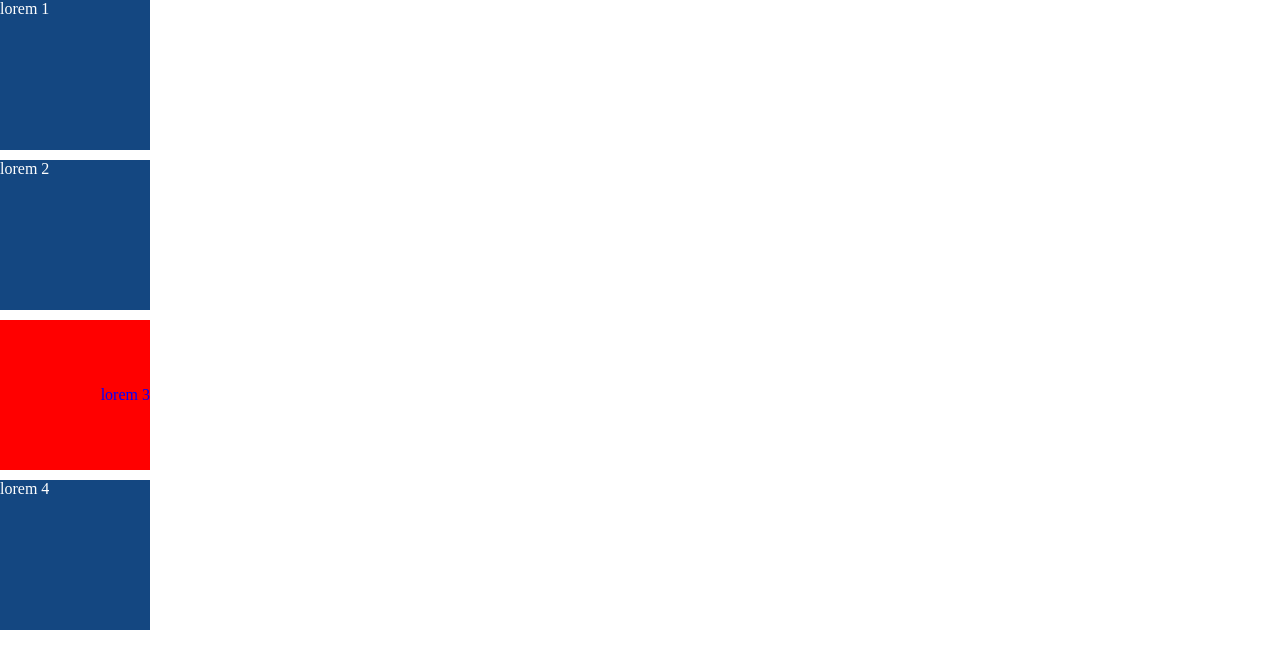
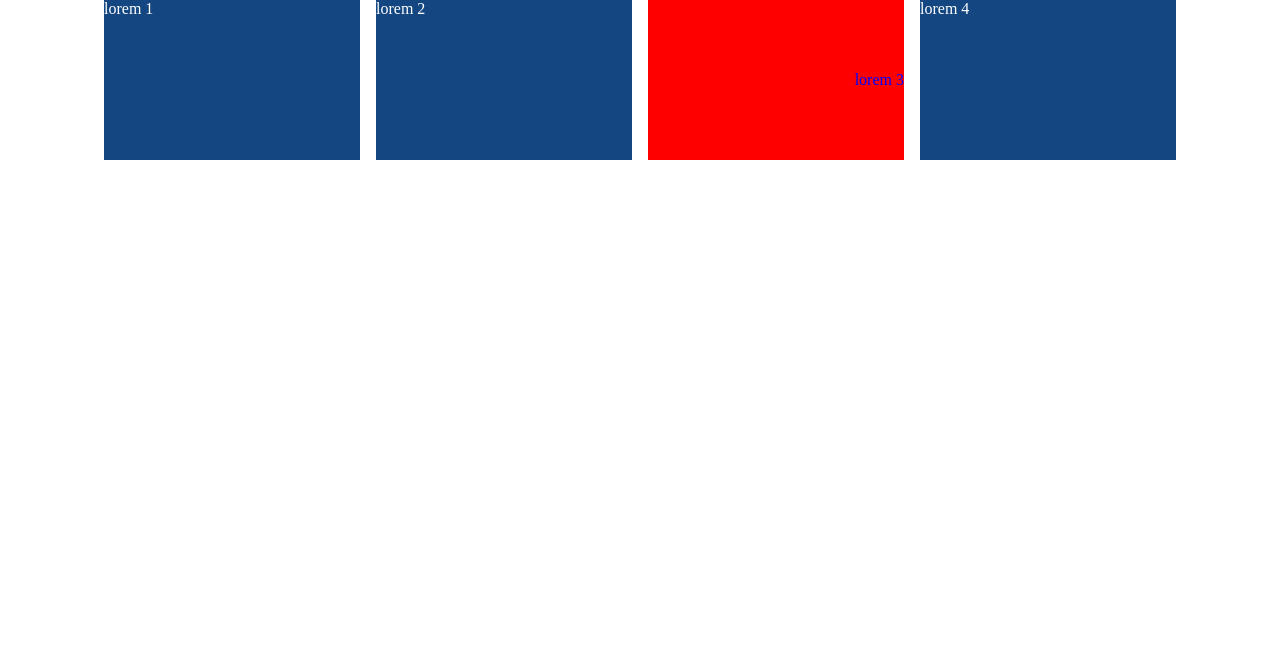
Before and after one commit to SaintHazzard/campusHTMLCSS, a plain HTML site: page index.html in a window 1280 px wide. Drawn offline with Linux system fonts and the light colour scheme.

Commit message:
maquetacion flex

```diff
--- a/css/style.css
+++ b/css/style.css
@@ -1,10 +1,15 @@
 @import url(variables.css);
 
-
+body{
+  display: flex;
+  gap: 1rem;
+  justify-content: center;
+}
 
 .box{
-width: 150px;
-height: 150px;
+display: flex;
+width: 20%;
+height: 10rem;
 color: #fff;
 margin-bottom: 10px;
 background:var(--bg-primary)
@@ -16,6 +21,7 @@ display: flex;
 flex-direction: column;
 align-items: flex-end;
 justify-content: center;
+flex-shrink: 2;
 /* text-align: end; */
 
 /* position: absolute; */
@@ -27,4 +33,5 @@ justify-content: center;
   /* margin: auto; */
   color: blue;
   /* align-self: flex-end; */
+
 }
--- /dev/null
+++ b/css/style2.css
@@ -0,0 +1,41 @@
+@import url('https://fonts.googleapis.com/css2?family=Poppins:ital,wght@0,100;0,300;0,400;0,500;0,600;1,200&display=swap');
+html{
+  box-sizing: border-box;
+}
+
+body{
+  color: aliceblue;
+  margin: 0;
+  background: linear-gradient(to top, #040404, #3f3f3f);
+  width: 100%;
+  height: 100vh;
+  font-family: 'Poppins', sans-serif;
+  caret-color: transparent;
+}
+
+.container{
+  width: 100%;
+  display: flex;
+  flex-wrap: wrap;
+  gap: 2rem;
+  justify-content: center;
+}
+
+.box{
+  width: 30rem;
+  height: 20rem;
+  border-style: dashed;
+}
+
+.box:nth-child(3){
+  width: 90%;
+}
+
+.box:nth-child(4){
+  width: 80%;
+}
+
+.internas{
+  width: 10rem;
+  border-style: solid;
+}
```
Also changed, not shown: index2.html (added, +22 -0 lines).
